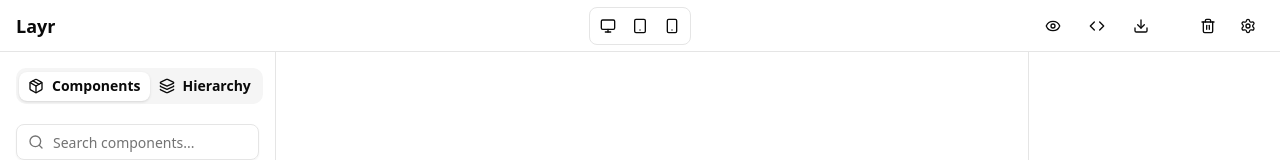
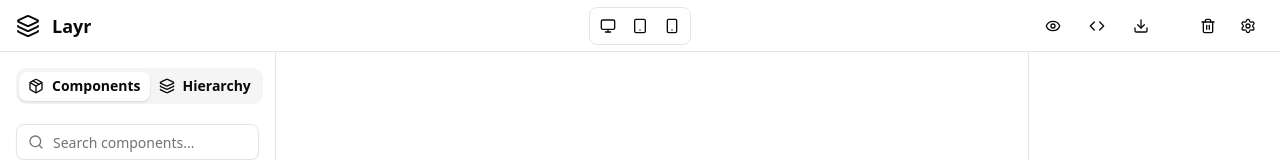
Before and after one commit to Xaidel/Layr, a React (Vite) app in the folder client/: page / in a window 1280 px wide. Shown: the top 160 px of the page. Built offline with nearby package versions, Linux system fonts and the light colour scheme.

Commit message:
feat: added logo placeholder for the header (#20)

```diff
--- a/client/src/components/ui/appheader.tsx
+++ b/client/src/components/ui/appheader.tsx
@@ -9,6 +9,7 @@ import {
   Tablet,
   Monitor,
   Trash2,
+  Layers,
 } from 'lucide-react';
 import { Tooltip, TooltipContent, TooltipTrigger } from './tooltip';
 
@@ -19,7 +20,12 @@ export default function AppHeader() {
       style={{ backgroundColor: 'var(--toolbar-bg)' }}
     >
       <div className="flex items-center gap-2">
-        <h1 className="text-lg font-semibold">Layr</h1>
+        <h1 className="text-lg font-semibold">
+          <div className="flex gap-3 items-center">
+            <Layers />
+            Layr
+          </div>
+        </h1>
         <Separator orientation="vertical" className="mx-2 h-6" />
       </div>
 
```
